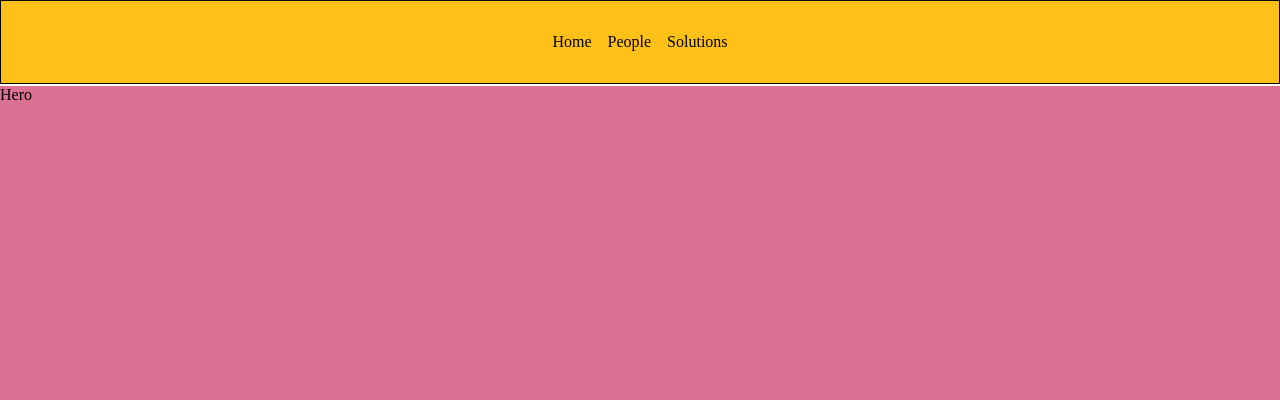
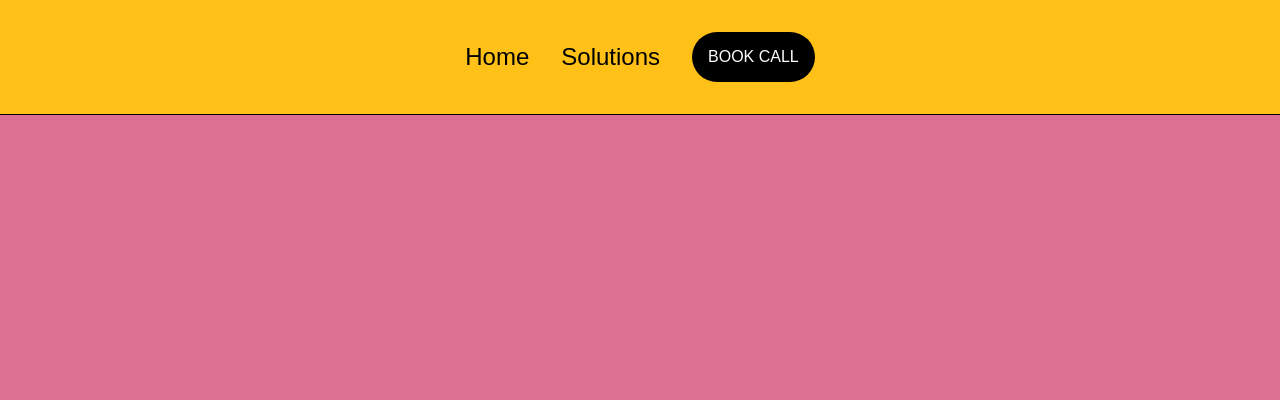
Before and after one commit to tave8/navbar-alternator, a plain HTML site: page index.html in a window 1280 px wide. Shown: the top 400 px of the page. Drawn offline with Linux system fonts and the light colour scheme.

Commit message:
working version finish

```diff
--- a/animation-example.css
+++ b/animation-example.css
@@ -1,4 +1,6 @@
 /* ANIMATIONS */
+
+/******* NAVBAR ANIMATION */
 
 /* navbar: from yellow to white  */
 @keyframes navbar-animation-to-white {
@@ -21,38 +23,38 @@
   }
 }
 
+
+/******* BUTTON ANIMATION */
+
 /* button navbar: from black to green */
 @keyframes button-navbar-animation-to-green {
   0% {
-    /* background-color: black; */
+    /* color: black; */
+    background-color: black;
   }
 
   100% {
+    /* color: green; */
     background-color: green;
-    padding: 0.5rem;
-    border-radius: 10px;
-    font-size: 2rem;
-    color: white;
   }
 }
 
 /* button navbar: from green to black */
 @keyframes button-navbar-animation-to-black {
   0% {
+    /* color: green; */
     background-color: green;
-    padding: 0.5rem;
-    border-radius: 10px;
-    font-size: 2rem;
-    color: white;
   }
 
   100% {
-    /* background-color: black; */
+    /* color: black; */
+    background-color: black;
   }
 }
 
-/* use these classes to create
-the navbar animation  */
+
+/****** ANIMATION CLASSES */
+
 
 /* navbar animation */
 .navbar-animate-to-white {
--- a/dist/script.js
+++ b/dist/script.js
@@ -139,6 +139,6 @@ const navbarAlternator = new NavbarAlternator({
   elements: [
     // elementSelector, [state 1 class, state 2 class]
     ["header", ["navbar-animate-to-yellow", "navbar-animate-to-white"]],
-    ["header nav ul li:nth-of-type(2)", ["button-navbar-animate-to-black", "button-navbar-animate-to-green"]],
+    ["header li.book-call button", ["button-navbar-animate-to-black", "button-navbar-animate-to-green"]],
   ],
 });
--- a/example.css
+++ b/example.css
@@ -3,12 +3,13 @@ body {
     flex-direction: column;
     margin: 0;
     padding: 0;
+    font-family: Arial, Helvetica, sans-serif;
 }
 
 
 header {
     /* height: 100px; */
-    border: 1px solid black;
+    border-bottom: 1px solid black;
     padding: 2rem;
     background-color: #ffc017;
     /* display: flex; */
@@ -25,18 +26,51 @@ header nav ul {
     margin: 0;
     padding: 0;
     display: flex;
-    gap: 1rem;
+    gap: 2rem;
     justify-content: center;
+    align-items: center;
+    font-size: 1.5rem;
+}
+
+header li.book-call button {
+    background-color: black;
+    color: white;
+    border: 0;
+    padding: 1rem;
+    font-size: 1rem;
+    text-transform: uppercase;
+    border-radius: 30px;
 }
 
 main {
-    margin-top: 70px;
+    margin-top: 90px;
     flex-grow: 1;
     height: 200vh;
+    display: flex;
+    flex-direction: column;
+    text-align: center;
 }
 
 main > .hero {
-    height: 100vh;
+    height: 80vh;
     background-color: palevioletred;
+    display: flex;
+    flex-direction: column;
+    justify-content: center;
+    align-items: center;
+    gap: 3rem;
+    font-size: 4rem;
+    padding: 2rem;
+}
+
+main > .content {
+    flex-grow: 1;
+    display: flex;
+    flex-direction: column;
+    justify-content: center;
+    align-items: center;
+    font-size: 4rem;
+    background-color: paleturquoise;
+    padding: 2rem;
 
 }
--- a/index.html
+++ b/index.html
@@ -14,14 +14,17 @@
         <nav>
             <ul>
                 <li>Home</li>
-                <li>People</li>
                 <li>Solutions</li>
+                <li class="book-call"><button>Book call</button></li>
             </ul>
         </nav>
     </header>
     <main>
         <div class="hero">
-            <p>Hero</p>
+            <p>Scroll to see navbar effect ⬇️</p>
+        </div>
+        <div class="content">
+            <p>More content</p>
         </div>
     </main>
 
```
